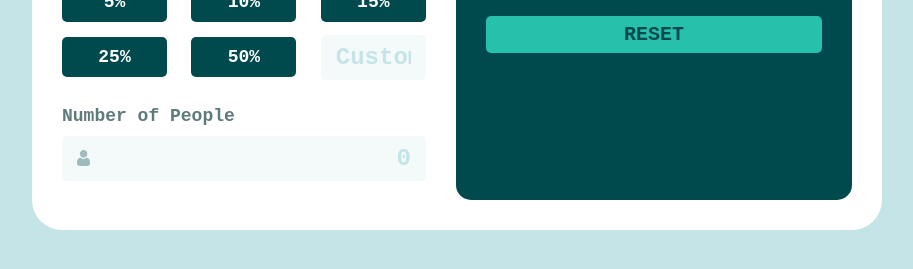
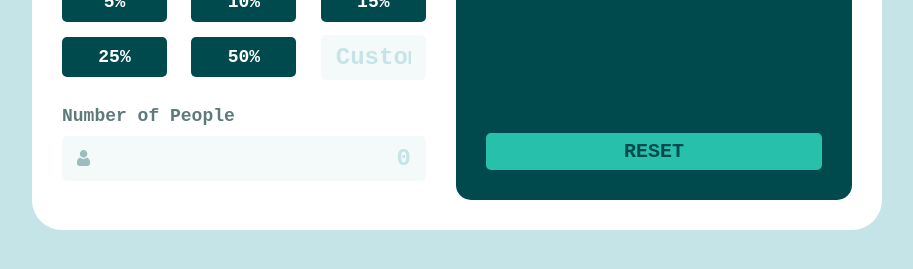
Before and after one commit to neliken/calculator, a plain HTML site: page index.html in a window 1280 px wide. Shown: the part 403-672 px from the top of the page, without its empty margins (183-1096 px from the left). Drawn offline with Linux system fonts and the light colour scheme; a web font is replaced by a local one.

Commit message:
styling btn

```diff
--- a/style.css
+++ b/style.css
@@ -153,6 +153,12 @@ input::-webkit-inner-spin-button {
     justify-self: end;
 }
 
+.card .result .buttonWrapper {
+    display: flex;
+    flex: 1;
+    align-items: flex-end;
+}
+
 .card .result .buttonWrapper button {
     width: 100%;
     color: var(--very-dark-cyan);
```
